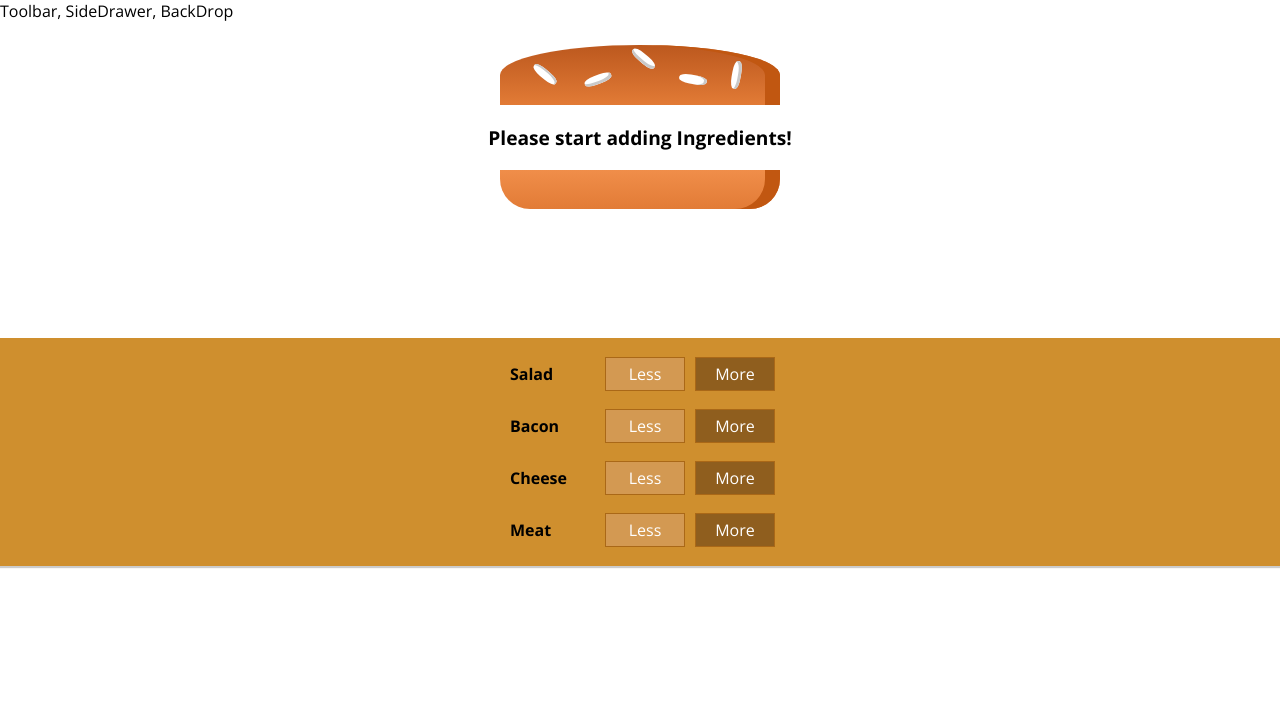
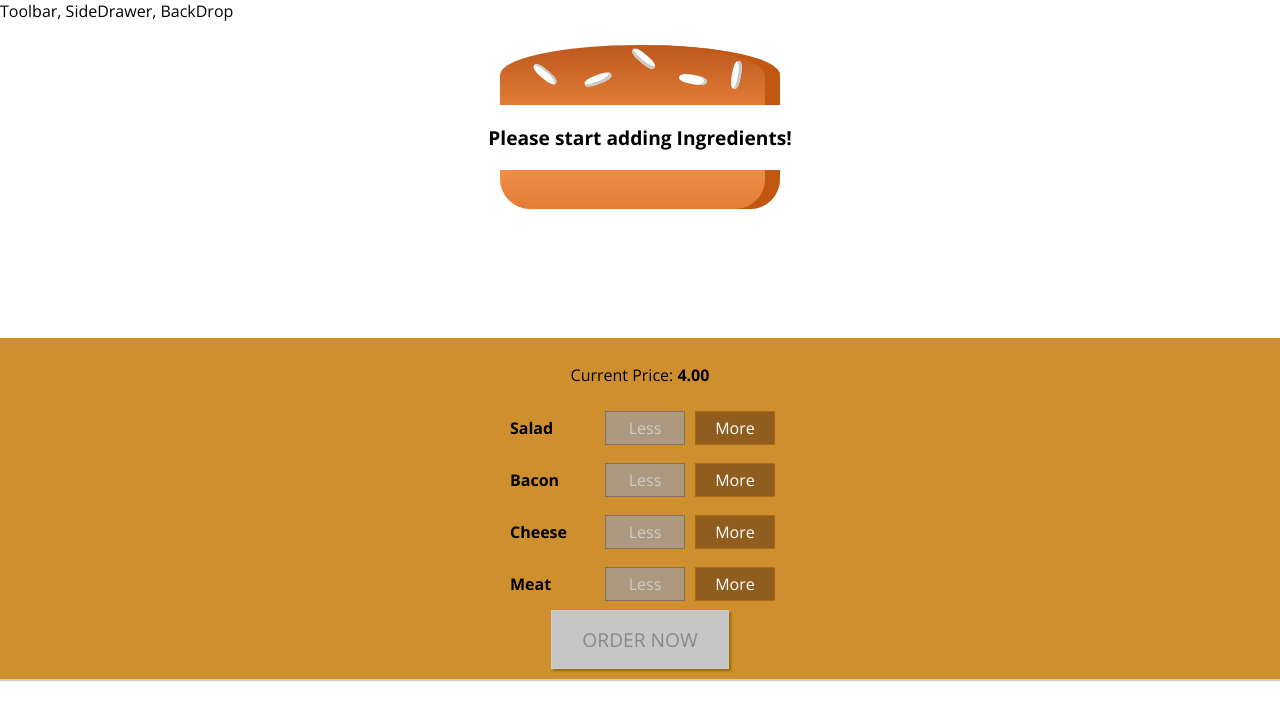
Before and after one commit to Yves848/BurgerBuilder, a React app: page / in a window 1280 px wide. Shown: the top 720 px of the page. Built offline with nearby package versions, Linux system fonts and the light colour scheme.

Commit message:
section 8 session 125

```diff
--- a/src/components/Burger/BuildControls/BuildControl/BuildControl.js
+++ b/src/components/Burger/BuildControls/BuildControl/BuildControl.js
@@ -8,7 +8,7 @@
       <div className={classes.Label}>
         {props.label}
       </div>
-      <button className={classes.Less}>Less</button>
+      <button className={classes.Less} onClick={props.removed} disabled={props.disabled}>Less</button>
       <button className={classes.More} onClick={props.added}>More</button>
     </div>
   );
--- a/src/components/Burger/BuildControls/BuildControls.css
+++ b/src/components/Burger/BuildControls/BuildControls.css
@@ -8,3 +8,44 @@
   margin: auto;
   padding: 10px 0;
 }
+
+.OrderButton {
+  background-color: #DAD735;
+  outline: none;
+  cursor: pointer;
+  border: 1px solid #966909;
+  color: #966909;
+  font-family: inherit;
+  font-size: 1.2em;
+  padding: 15px 30px;
+  box-shadow: 2px 2px 2px #966909;
+}
+
+.OrderButton:hover, .OrderButton:active {
+  background-color: #A0DB41;
+  border: 1px solid #966909;
+  color: #966909;
+}
+
+.OrderButton:disabled {
+  background-color: #C7C6C6;
+  cursor: not-allowed;
+  border: 1px solid #ccc;
+  color: #888888;
+}
+
+.OrderButton:not(:disabled) {
+  animation: enable 0.3s linear;
+}
+
+@keyframes enable {
+  0% {
+      transform: scale(1);
+  }
+  60% {
+      transform: scale(1.1);
+  }
+  100% {
+      transform: scale(1);
+  }
+}
--- a/src/components/Burger/BuildControls/BuildControls.js
+++ b/src/components/Burger/BuildControls/BuildControls.js
@@ -12,11 +12,17 @@
 
 const buildControls = props =>
   (<div className={classes.BuildControls}>
+    <p>Current Price: <strong>{props.price.toFixed(2)}</strong></p>
     {controls.map(ctrl => (<BuildControl
                               key={ctrl.label}
                               label={ctrl.label}
-                              added={() => props.ingredientAdded(ctrl.type)}>
+                              added={() => props.ingredientAdded(ctrl.type)}
+                              removed={() => props.ingredientRemoved(ctrl.type)}
+                              disabled={props.disabled[ctrl.type]}>
                             </BuildControl>))}
+    <button
+      className={classes.OrderButton}
+      disabled={!props.purchasable}>ORDER NOW</button>
   </div>);
 
 export default buildControls;
--- a/src/containers/BurgerBuilder/BurgerBuilder.js
+++ b/src/containers/BurgerBuilder/BurgerBuilder.js
@@ -26,7 +26,19 @@
       meat: 0,
     },
     totalPrice: 4,
+    purchasable: false
   };
+
+  updatePurchaseState = (ingredients) =>{
+    const sum = Object.keys(ingredients)
+    .map(key => {
+        return ingredients[key]
+      })
+    const res = sum.reduce((sum, el) => {
+        return sum + el;
+      },0);
+    this.setState({purchasable: res > 0});
+  }
 
   addIngredientHandler = type => {
     const oldCount = this.state.ingredients[type];
@@ -43,16 +55,47 @@
       totalPrice: newPrice,
       ingredients: updatedIngredients,
     });
+    this.updatePurchaseState(updatedIngredients);
   };
 
-  removeIngredientHandle = type => {};
+  removeIngredientHandler = type => {
+    const oldCount = this.state.ingredients[type];
+    if (oldCount <= 0) {
+      return;
+    }
+    const updateCount = oldCount - 1;
+
+    const updatedIngredients = { ...this.state.ingredients };
+
+    updatedIngredients[type] = updateCount;
+    const priceDeduction = INGREDIENT_PRICES[type];
+    const oldPrice = this.state.totalPrice;
+    const newPrice = oldPrice + priceDeduction;
+
+    this.setState({
+      totalPrice: newPrice,
+      ingredients: updatedIngredients,
+    });
+    this.updatePurchaseState(updatedIngredients);
+  };
 
   render() {
+    const disabledInfo = {
+      ...this.state.ingredients
+    };
+    for (let key in disabledInfo) {
+      disabledInfo[key] = disabledInfo[key] <= 0
+    }
     return (
       <Aux>
         <Burger ingredients={this.state.ingredients} />
         <BuildControls
-          ingredientAdded={this.addIngredientHandler} />
+          ingredientAdded={this.addIngredientHandler}
+          ingredientRemoved={this.removeIngredientHandler}
+          disabled={disabledInfo}
+          purchasable={this.state.purchasable}
+          price={this.state.totalPrice}/>
+
       </Aux>
     );
   }
```
Also changed, not shown: src/components/UI/Backdrop/Backdrop.js (added), src/components/UI/Modal/Modal.css (added), src/components/UI/Modal/Modal.js (added).
